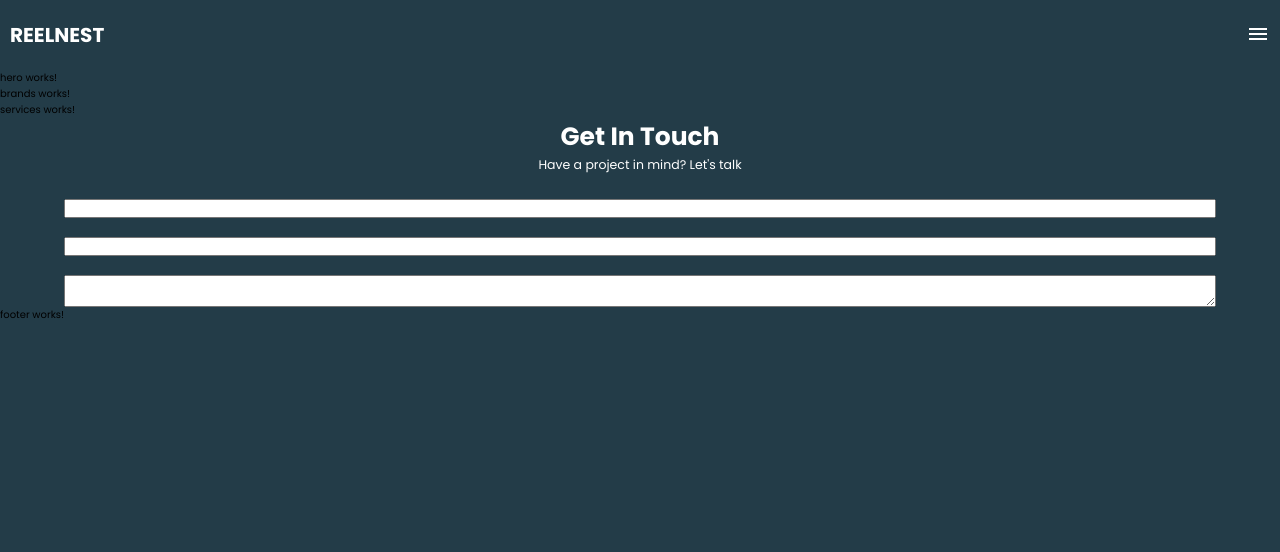
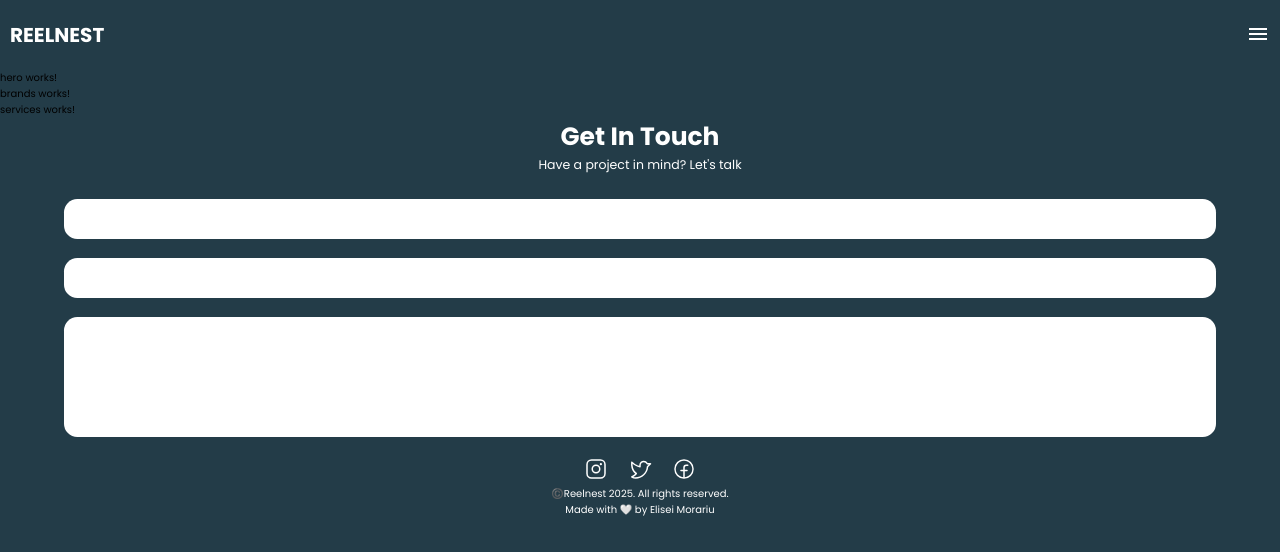
Before and after one commit to eli10es/ReelNest, an Angular app in the folder Reelnest/: page / in a window 1280 px wide. Shown: the top 552 px of the page. Built offline with nearby package versions, Linux system fonts and the light colour scheme.

Commit message:
added footer and worked a little on contact page

```diff
--- a/Reelnest/src/app/contact/contact.component.css
+++ b/Reelnest/src/app/contact/contact.component.css
@@ -19,4 +19,11 @@
 input,
 textarea {
   width: 90%;
+  border-radius: 1em;
+  border: none;
+  height: 3em;
 }
+textarea {
+  resize: none;
+  height: 15vh;
+}
--- a/Reelnest/src/app/footer/footer.component.css
+++ b/Reelnest/src/app/footer/footer.component.css
@@ -0,0 +1,17 @@
+.footer {
+  display: flex;
+  flex-direction: column;
+  justify-content: center;
+  align-items: center;
+}
+.socials {
+  display: flex;
+  align-items: center;
+  justify-content: center;
+  margin-top: 2em;
+  gap: 2em;
+}
+
+.link-icons {
+  color: white;
+}
--- a/Reelnest/src/app/footer/footer.component.html
+++ b/Reelnest/src/app/footer/footer.component.html
@@ -1 +1,45 @@
-<p>footer works!</p>
+<div class="footer">
+  <div class="socials">
+    <a class="link-icons" href="https://www.instagram.com/the.reelnest/">
+      <svg
+        fill="currentColor"
+        height="24"
+        viewBox="0 0 256 256"
+        width="24"
+        xmlns="http://www.w3.org/2000/svg"
+      >
+        <path
+          d="M128,80a48,48,0,1,0,48,48A48.05,48.05,0,0,0,128,80Zm0,80a32,32,0,1,1,32-32A32,32,0,0,1,128,160ZM176,24H80A56.06,56.06,0,0,0,24,80v96a56.06,56.06,0,0,0,56,56h96a56.06,56.06,0,0,0,56-56V80A56.06,56.06,0,0,0,176,24Zm40,152a40,40,0,0,1-40,40H80a40,40,0,0,1-40-40V80A40,40,0,0,1,80,40h96a40,40,0,0,1,40,40ZM192,76a12,12,0,1,1-12-12A12,12,0,0,1,192,76Z"
+        ></path>
+      </svg>
+    </a>
+    <a class="link-icons" href="#">
+      <svg
+        fill="currentColor"
+        height="24"
+        viewBox="0 0 256 256"
+        width="24"
+        xmlns="http://www.w3.org/2000/svg"
+      >
+        <path
+          d="M247.39,68.94A8,8,0,0,0,240,64H209.57A48.66,48.66,0,0,0,168.1,40a46.91,46.91,0,0,0-33.75,13.7A47.9,47.9,0,0,0,120,88v6.09C79.74,83.47,46.81,50.72,46.46,50.37a8,8,0,0,0-13.65,4.92c-4.31,47.79,9.57,79.77,22,98.18a110.93,110.93,0,0,0,21.88,24.2c-15.23,17.53-39.21,26.74-39.47,26.84a8,8,0,0,0-3.85,11.93c.75,1.12,3.75,5.05,11.08,8.72C53.51,229.7,65.48,232,80,232c70.67,0,129.72-54.42,135.75-124.44l29.91-29.9A8,8,0,0,0,247.39,68.94Zm-45,29.41a8,8,0,0,0-2.32,5.14C196,166.58,143.28,216,80,216c-10.56,0-18-1.4-23.22-3.08,11.51-6.25,27.56-17,37.88-32.48A8,8,0,0,0,92,169.08c-.47-.27-43.91-26.34-44-96,16,13,45.25,33.17,78.67,38.79A8,8,0,0,0,136,104V88a32,32,0,0,1,9.6-22.92A30.94,30.94,0,0,1,167.9,56c12.66.16,24.49,7.88,29.44,19.21A8,8,0,0,0,204.67,80h16Z"
+        ></path>
+      </svg>
+    </a>
+    <a class="link-icons" href="#">
+      <svg
+        fill="currentColor"
+        height="24"
+        viewBox="0 0 256 256"
+        width="24"
+        xmlns="http://www.w3.org/2000/svg"
+      >
+        <path
+          d="M128,24A104,104,0,1,0,232,128,104.11,104.11,0,0,0,128,24Zm8,191.63V152h24a8,8,0,0,0,0-16H136V112a16,16,0,0,1,16-16h16a8,8,0,0,0,0-16H152a32,32,0,0,0-32,32v24H96a8,8,0,0,0,0,16h24v63.63a88,88,0,1,1,16,0Z"
+        ></path>
+      </svg>
+    </a>
+  </div>
+  <p class="link-icons">©️Reelnest 2025. All rights reserved.</p>
+  <p class="link-icons">Made with 🤍 by Elisei Morariu</p>
+</div>
```
